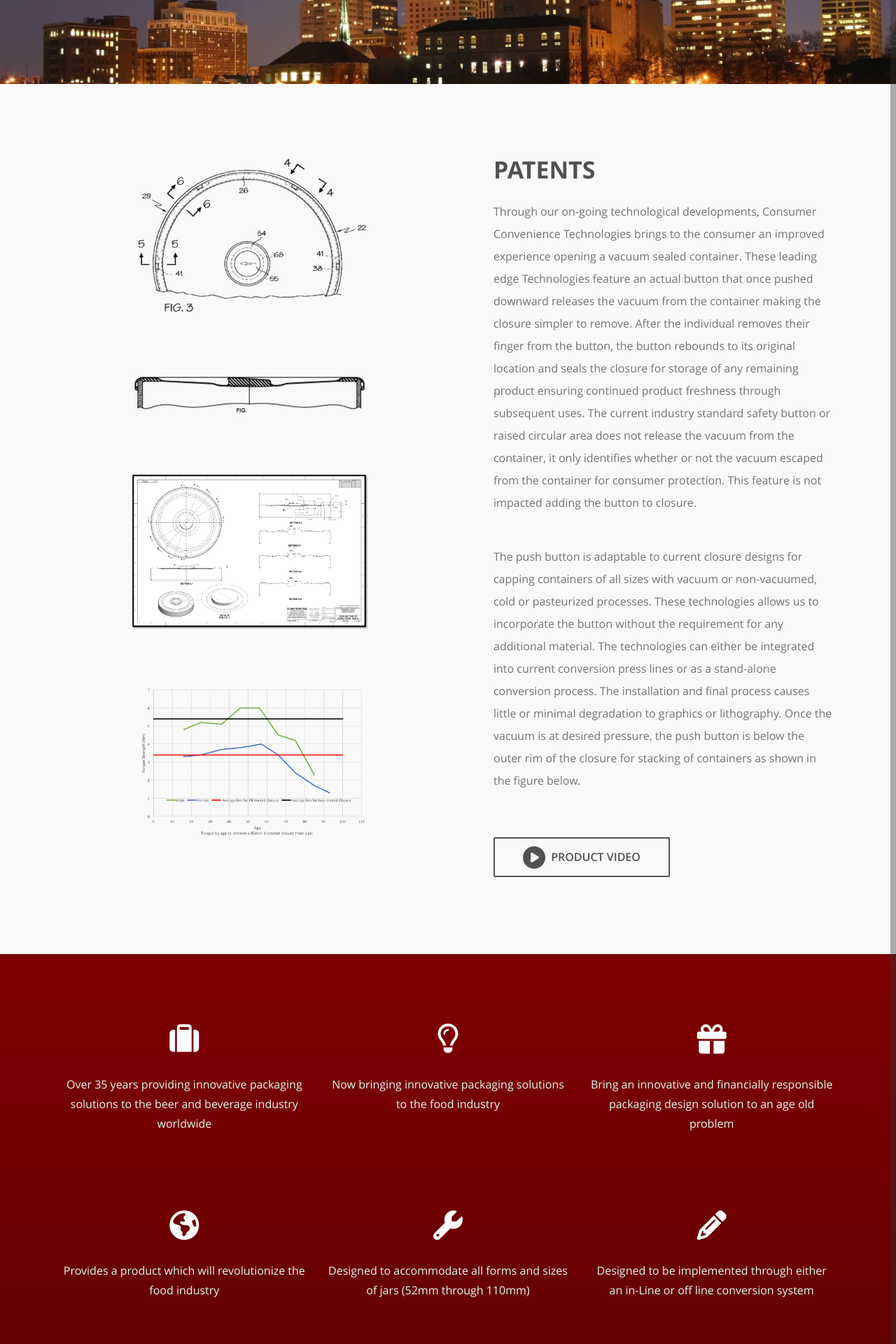
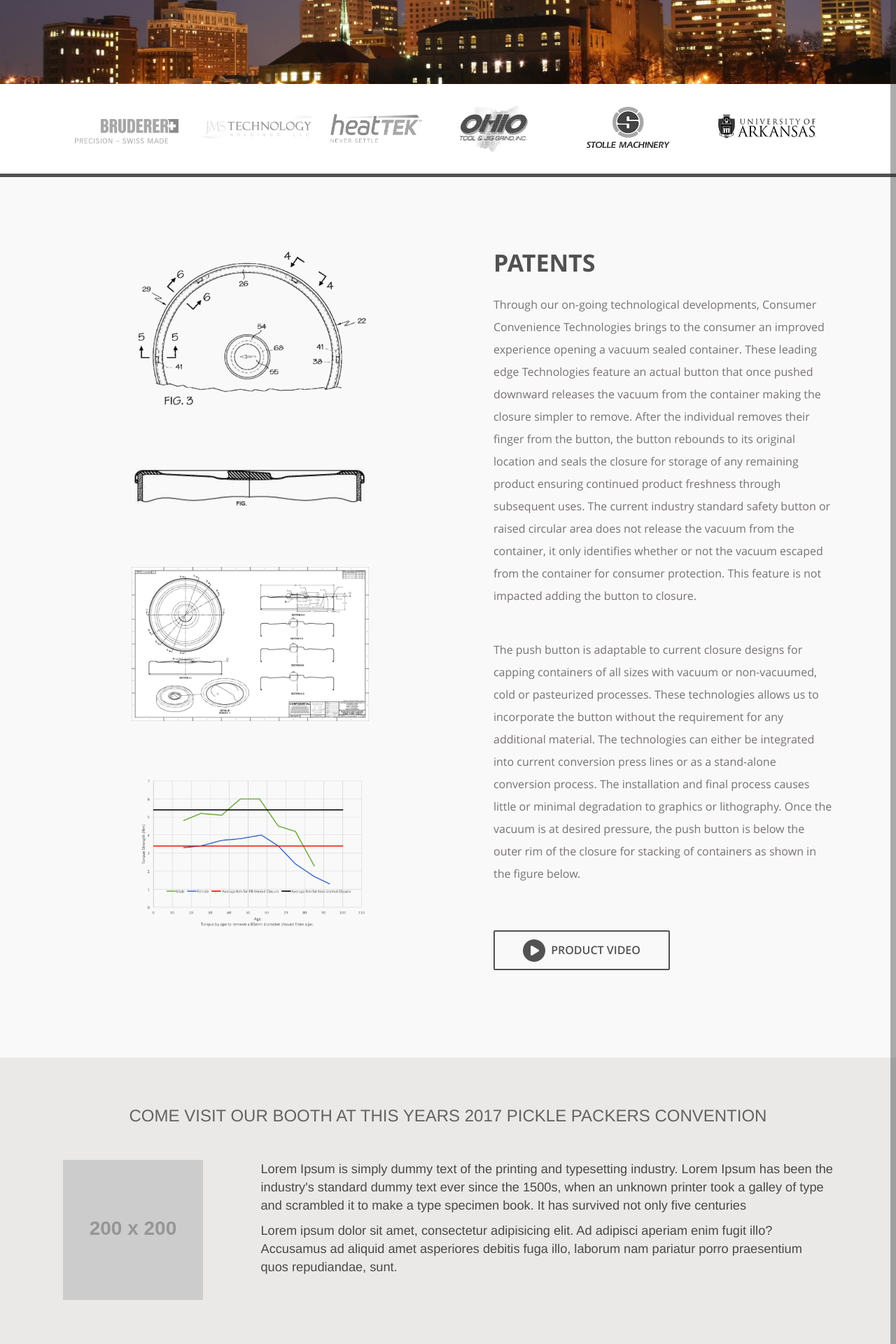
Before and after one commit to cbstodd/cct, a PHP site: page / in a window 1280 px wide. Shown: the part 560-2480 px from the top of the page at 70% size. Run offline with PHP 8.4, Linux system fonts and the light colour scheme; grey boxes labelled with a size stand in for pictures from a placeholder-image service; some libraries are stand-ins or nearby versions.

Commit message:
Added Partners section and Media placeholder section

```diff
--- a/css/main.css
+++ b/css/main.css
@@ -75,6 +75,11 @@
     text-transform: none;
     font-weight: bold;
 }
+
+p {
+    color: #494848;
+}
+
 /*		Header 		*/
 
 header{
@@ -92,7 +97,7 @@
 
 header .logo{
 	display: table-cell;
-	margin: 40px 100px 0 0;
+	margin: 35px 100px 0 0;
 }
 
 img.cct-logo {
@@ -222,6 +227,17 @@
 	margin: 0;
 }
 
+.revenue {
+    background-color: #ffffff;
+    padding: 20px 0;
+    border-bottom: 5px solid #525252;
+}
+
+img.logo {
+    max-width: 150px;
+    vertical-align: middle;
+}
+
 a.app_store_btn{
 	display: inline-block;
 	text-decoration: none;
@@ -236,6 +252,35 @@
 	font-family: "open_semibold", Helvetica, Arial, sans-serif;
 	font-size: 16px;
 }
+
+
+img.bruderer {
+    padding-top: 30px;
+}
+
+img.heattek {
+    padding-top: 20px;
+}
+
+img.jms {
+    padding-top: 25px;
+    max-width: 160px;
+}
+
+img.ohio {
+    padding-top: 10px;
+    max-width: 100px;
+}
+
+img.stolle {
+    padding-top: 10px;
+    max-width: 120px;
+}
+
+img.ark {
+    padding-top: 20px;
+}
+
 
 .redhr {
     color: #000;
@@ -503,6 +548,45 @@
 
 .app_features .details:nth-child(3n+1){
 	clear: both;
+}
+/*     Media                      */
+
+h3.cta_header {
+    padding-top: 50px;
+}
+
+.cta_body {
+    padding: 40px 0 70px 0;
+
+}
+
+p.cta_text {
+    font-size: 1.3em;
+}
+
+.cta_body > div >img {
+
+}
+#media {
+
+}
+
+.media {
+    min-height: 300px;
+    background-color: #eae9e8;
+    color: #595959;
+    border-bottom: 1px solid #ffffff;
+}
+
+.patent {
+    /*parallax*/
+    display: block;
+    position: relative;
+    width: 100%;
+    height: 100px;
+    background: url('../img/custom/10001A-CCTCLOSURES_Page_1.png') no-repeat fixed center center;
+    /*background: url('../img/custom/dayton_nightriver.jpg') no-repeat fixed center center;*/
+    background-size: cover;
 }
 
 
--- a/index.html
+++ b/index.html
@@ -55,7 +55,7 @@
     <header>
         <div class="container">
             <div class="logo pull-left animated wow fadeInLeft">
-                <img src="img/custom/cct_logo_gradiant.png" class="img-responsive cct-logo" alt="Consumer Convenience Technology, LLC." title="Consumer Convenience Technology, LLC.">
+                <img src="img/logo/CCT_Logo_White.png" class="img-responsive cct-logo" alt="Consumer Convenience Technology, LLC. logo" title="Consumer Convenience Technology, LLC.">
             </div>
 
             <nav class="pull-left">
@@ -113,24 +113,31 @@
 
 
     <!--  Featured On Section  -->
-    <!--<section class="revenue" id="revenue">-->
-    <!--<div class="container">-->
-    <!--<ul class="list-unstyled text-center clearfix">-->
-    <!--<li class="col-xs-12 col-sm-6 col-md-3 animated wow fadeInDown" data-wow-delay=".2s">-->
-    <!--<img src="img/custom/client_logos/coca-cola-logo.png" alt="Coca-Cola" title="coca-cola">-->
-    <!--</li>-->
-    <!--<li class="col-xs-12 col-sm-6 col-md-3 animated wow fadeInDown" data-wow-delay=".3s">-->
-    <!--<img src="img/custom/client_logos/Coors.svg.png" alt="Coors" title="coors">-->
-    <!--</li>-->
-    <!--<li class="col-xs-12 col-sm-6 col-md-3 animated wow fadeInDown" data-wow-delay=".4s">-->
-    <!--<img src="img/custom/client_logos/mt-olive_new.png" alt="Mt. Olive" title="mt-olive">-->
-    <!--</li>-->
-    <!--<li class="col-xs-12 col-sm-6 col-md-3 animated wow fadeInDown" data-wow-delay=".5s">-->
-    <!--<img src="img/custom/client_logos/silgan_dark.png" alt="Silgan" title="slilgan">-->
-    <!--</li>-->
-    <!--</ul>-->
-    <!--</div>-->
-    <!--</section>-->
+    <section class="revenue" id="revenue">
+        <div class="container">
+
+            <ul class="list-unstyled text-center clearfix logo-list">
+                <li class="col-xs-12 col-sm-6 col-md-2 animated wow fadeInDown logos text-center" data-wow-delay=".2s">
+                    <img src="img/custom/client_logos/bnw/bruderer-bnw.png" alt="bruderer" title="bruderer" class="logo img-responsive bruderer">
+                </li>
+                <li class="col-xs-12 col-sm-6 col-md-2 animated wow fadeInDown logos text-center" data-wow-delay=".2s">
+                    <img src="img/custom/client_logos/bnw/jms_logo_bnw.png" alt="jms tech holdings" title="JMS Tech Holdings" class="logo img-responsive jms">
+                </li>
+                <li class="col-xs-12 col-sm-6 col-md-2 animated wow fadeInDown logos text-center" data-wow-delay=".3s">
+                    <img src="img/custom/client_logos/bnw/heattek-logo-bnw.png" alt="heattek" title="coors" class="logo img-responsive heattek">
+                </li>
+                <li class="col-xs-12 col-sm-6 col-md-2 animated wow fadeInDown logos text-center" data-wow-delay=".4s">
+                    <img src="img/custom/client_logos/bnw/ohio_tool_jig_grind-bnw.png" alt="ohio tool jig and grind" title="mt-olive" class="logo img-responsive ohio">
+                </li>
+                <li class="col-xs-12 col-sm-6 col-md-2 animated wow fadeInDown logos text-center" data-wow-delay=".5s">
+                    <img src="img/custom/client_logos/bnw/stolle_machinery-bnw.png" alt="stolle machinery" title="slilgan" class="logo img-responsive stolle">
+                </li>
+                <li class="col-xs-12 col-sm-6 col-md-2 animated wow fadeInDown logos text-center" data-wow-delay=".5s">
+                    <img src="img/custom/client_logos/bnw/univ_ark_sm-bnw.jpg" alt="university of ark" title="slilgan" class="logo img-responsive ark">
+                </li>
+            </ul>
+        </div>
+    </section>
     <!--  End Featured On Section  -->
 
     <!--  Patent Section  -->
@@ -162,7 +169,7 @@
                         <br>
 
                         <p>
-                            <img src="img/custom/chart_one.png" alt="chart" title="" class="zoomTarget pic3" data-closeclick="true">
+                            <img src="img/custom/raw_patent/10001A-CCTCLOSURES_Page_1.png" alt="chart" title="" class="zoomTarget pic3" data-closeclick="true">
                         </p>
                         <p>
                             <small class="zoomMsg3">Click image to zoom in/out</small>
@@ -221,6 +228,30 @@
     <!--  End About Section  -->
 
 
+    <!--  Featured On Section  -->
+    <section class="media" id="media">
+        <div class="container">
+            <div class="row">
+                <h3 class="cta_header animated wow fadeInLeft" data-wow-delay="0.5s">
+                    Come visit our booth at this years 2017 Pickle Packers Convention
+                </h3>
+
+            </div>
+            <div class="row cta_body">
+                <div class="col-md-3">
+                    <img src="http://www.placehold.it/200/200" alt="" class="animated wow fadeInLeft img-responsive" data-wow-delay="0.5s">
+                </div>
+                <div class="col-md-9">
+                    <p class="cta_text animated wow fadeInDown" data-wow-delay="0.5s">Lorem Ipsum is simply dummy text of the printing and typesetting industry. Lorem Ipsum has been the industry's standard dummy text ever since the 1500s, when an unknown printer took a galley of type and scrambled it to make a type specimen book. It has survived not only five centuries</p>
+                    <p class="cta_text animated wow fadeInDown" data-wow-delay="0.5s">Lorem ipsum dolor sit amet, consectetur adipisicing elit. Ad adipisci aperiam enim fugit illo? Accusamus ad aliquid amet asperiores debitis fuga illo, laborum nam pariatur porro praesentium quos repudiandae, sunt.</p>
+                </div>
+            </div>
+        </div>
+    </section>
+    <!--  End Featured On Section  -->
+
+
+
     <!--  Markets Section  -->
     <section class="app_features" id="market">
         <div class="container">
@@ -267,6 +298,16 @@
         </div>
     </section>
     <!--  / Markets Section  -->
+
+    <!-- *%% Patent %%* -->
+    <section class="patent" id="patent">
+        <div class="container">
+            <div class="row">
+            </div>
+        </div>
+    </section>
+
+    <!-- *%% /Patent %%* -->
 
 
     <!--  Testimonials Section  -->
@@ -329,19 +370,12 @@
         <!--<div class="message" id="error_msg">Please Enter A Valid Email.</div>-->
         <!--<div class="message" id="success_msg">Thank You For Your Subscription.</div>-->
         <!-- * Old Footer below * -->
+        <p class="copyright animated wow fadeIn" data-wow-duration="2s" style="color:#eeeeee;">Copyright
+            <i class="fa fa-copyright"></i> 2017
+            <a href="mailto:jeffstodd@jmstechholdings.com?subject=CCT Contact" target="_blank" style="color: #eeeeee; text-decoration:underline;">Consumer Convenience Technologies, LLC</a>. All rights reserved.
+        </p>
         <p class="copyright animated wow fadeIn" data-wow-duration="2s" style="color:#eeeeee;">
-            <i class="fa fa-creative-commons" style="color:#eeeeee;"></i> 2017
-            <a href="http://colinstodd.com" target="_blank" style="color: #eeeeee; text-decoration:underline;">Colper Development</a> &amp;
-            <a href="www.jmstechholdings.com" target="_blank" style="color: #eeeeee; text-decoration:underline;">JMS Technology Holdings, LLC</a>.
-        </p>
-        <p class="copyright animated wow fadeIn">
-            <a rel="license" href="http://creativecommons.org/licenses/by-sa/4.0/" target="_blank"><img alt="Creative Commons License" style="border-width:0" src="https://i.creativecommons.org/l/by-sa/4.0/88x31.png"/></a><br/>
-            <br><span xmlns:dct="http://purl.org/dc/terms/" property="dct:title" style="color:#eeeeee;"> CCTClosures.com </span>
-            <span style="color:#eeeeee;">by</span>
-            <a xmlns:cc="http://creativecommons.org/ns#" href="http://www.cctclosures.com" property="cc:attributionName" rel="cc:attributionURL" style="color: #eeeeee; text-decoration:underline;" target="_blank">Colin Stodd and JMS Technology Holdings</a>
-            <span style="color:#eeeeee;">is licensed
-        <br> under a</span>
-            <a rel="license" href="http://creativecommons.org/licenses/by-sa/4.0/" style="color: #eeeeee; text-decoration:underline;" target="_blank">Creative Commons Attribution-ShareAlike 4.0 International License</a>.
+            Questions regarding the website please contact <a href="http://colinstodd.com/contact" target="_blank" style="text-decoration:underline;">Colin Stodd</a>.
         </p>
     </section>
 
```
Also changed, not shown: img/custom/client_logos/bnw/bruderer-bnw.png (added), img/custom/client_logos/bnw/heattek-logo-bnw.png (added), img/custom/client_logos/bnw/jms_logo_bnw.png (added), img/custom/client_logos/bnw/ohio_tool_jig_grind-bnw.png (added), img/custom/client_logos/bnw/stolle_machinery-bnw.png (added), img/custom/client_logos/bnw/univ_ark_sm-bnw.jpg (added), img/custom/raw_patent/10001A-CCTCLOSURES_Page_1.png (added), img/logo/CCT_Logo_Navy.jpg (added), img/logo/CCT_Logo_Navy.png (added), img/logo/CCT_Logo_White.png (added), 1 other file.
